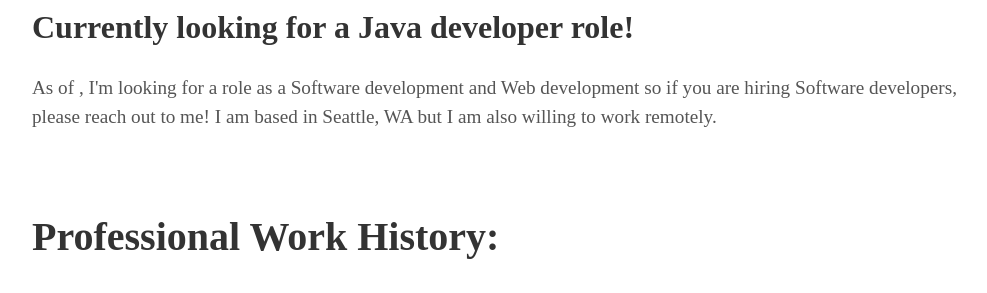
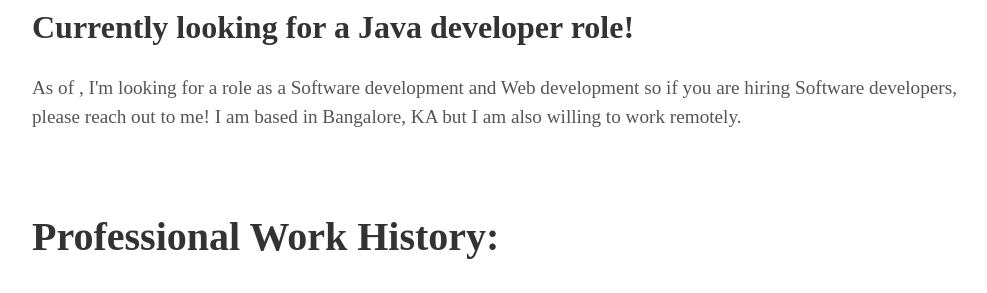
Before and after one commit to praveenspk/praveenspk.github.io, a Jekyll site: the page built from index.html, in a window 1280 px wide and 900 px high, scrolled down 3057 px. Shown: the part 183-476 px from the top of the window, without its empty margins (128-1115 px from the left). Built offline with Jekyll 4.4.1, drawn with Linux system fonts in a browser that asks for light colours; some web fonts are replaced.

Commit message:
Update about.html

```diff
--- a/_includes/about.html
+++ b/_includes/about.html
@@ -60,7 +60,7 @@
 
   <h2>Currently looking for a Java developer role!</h2>
   <div>
-    <p>As of , I'm looking for a role as a Software development and Web development so if you are hiring Software developers, please reach out to me! I am based in Seattle, WA but I am also willing to work remotely.</p>
+    <p>As of , I'm looking for a role as a Software development and Web development so if you are hiring Software developers, please reach out to me! I am based in Bangalore, KA but I am also willing to work remotely.</p>
   </div>
 
   <div class="work-history">
```
